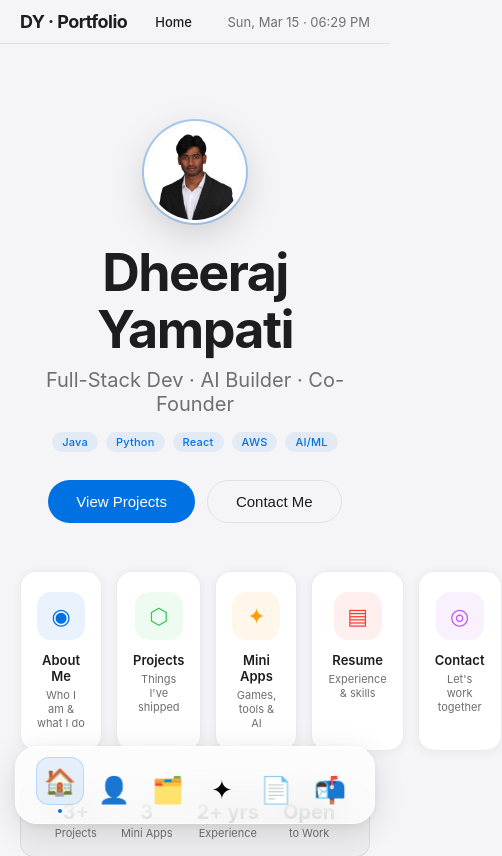
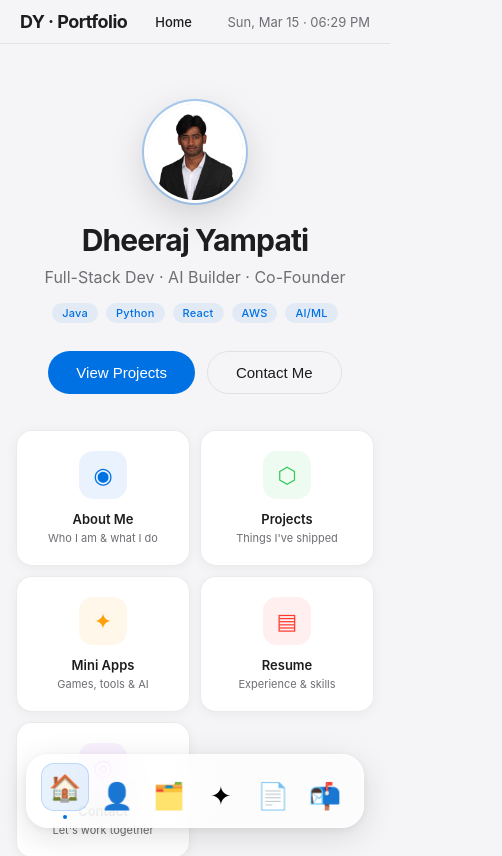
Before and after one commit to Dheeraj-Rex/portfolio-os, a React (Vite) app: page / in a window 390 px wide. Shown: the top 856 px of the page, 502 px wide, since content can reach past the window. Built offline with nearby package versions, Linux system fonts and the light colour scheme.

Commit message:
feat: mobile responsive + social links

```diff
--- a/src/App.jsx
+++ b/src/App.jsx
@@ -62,6 +62,29 @@ const globalStyle = `
 
   .nav-pill:hover { background: rgba(0,0,0,0.06); }
   .nav-pill { transition: background 0.15s ease; }
+
+  /* ── MOBILE RESPONSIVE ───────────────────────────────────── */
+  @media (max-width: 768px) {
+    .desktop-grid-5 { grid-template-columns: repeat(3, 1fr) !important; }
+    .desktop-grid-3 { grid-template-columns: 1fr 1fr !important; }
+    .desktop-grid-2 { grid-template-columns: 1fr !important; }
+    .desktop-grid-skills { grid-template-columns: 1fr 1fr !important; }
+    .desktop-two-col { grid-template-columns: 1fr !important; }
+    .hero-title { font-size: 36px !important; }
+    .hero-sub { font-size: 16px !important; }
+    .section-title { font-size: 26px !important; }
+    .section-pad { padding: 20px !important; }
+    .hide-mobile { display: none !important; }
+    .dock-label { display: none !important; }
+    .resume-bullets { padding-left: 12px !important; }
+  }
+  @media (max-width: 480px) {
+    .desktop-grid-5 { grid-template-columns: repeat(2, 1fr) !important; gap: 10px !important; }
+    .desktop-grid-3 { grid-template-columns: 1fr !important; }
+    .mini-apps-grid { grid-template-columns: 1fr !important; }
+    .hero-title { font-size: 30px !important; }
+    .stats-bar { gap: 16px !important; }
+  }
 `;
 
 // ─── COMPONENTS ───────────────────────────────────────────────────
@@ -88,7 +111,7 @@ const WindowDots = () => (
 );
 
 const SectionShell = ({ children, style = {} }) => (
-  <div className="scaleIn" style={{
+  <div className="scaleIn section-pad" style={{
     background: colors.surfaceSolid,
     borderRadius: 18,
     padding: 32,
@@ -116,7 +139,7 @@ const HomeSection = ({ onNav }) => {
   return (
     <div style={{ maxWidth: 900, margin: "0 auto" }}>
       {/* Hero */}
-      <div className="fadeUp" style={{ textAlign: "center", padding: "60px 0 48px" }}>
+      <div className="fadeUp" style={{ textAlign: "center", padding: "40px 0 36px" }}>
         <div style={{
           width: 96, height: 96, borderRadius: "50%", margin: "0 auto 24px",
           overflow: "hidden",
@@ -128,10 +151,10 @@ const HomeSection = ({ onNav }) => {
             style={{ width: "100%", height: "100%", objectFit: "cover", objectPosition: "center top" }}
           />
         </div>
-        <h1 style={{ fontSize: 52, fontWeight: 700, color: colors.text, letterSpacing: "-0.03em", lineHeight: 1.1 }}>
+        <h1 className="hero-title" style={{ fontSize: 52, fontWeight: 700, color: colors.text, letterSpacing: "-0.03em", lineHeight: 1.1 }}>
           Dheeraj Yampati
         </h1>
-        <p style={{ fontSize: 20, color: colors.subtext, marginTop: 10, fontWeight: 400 }}>
+        <p className="hero-sub" style={{ fontSize: 20, color: colors.subtext, marginTop: 10, fontWeight: 400 }}>
           Full-Stack Dev · AI Builder · Co-Founder
         </p>
         <div style={{ display: "flex", gap: 8, justifyContent: "center", marginTop: 16 }}>
@@ -150,7 +173,7 @@ const HomeSection = ({ onNav }) => {
       </div>
 
       {/* App Grid */}
-      <div style={{
+      <div className="desktop-grid-5" style={{
         display: "grid", gridTemplateColumns: "repeat(5, 1fr)", gap: 14,
         animation: "fadeUp 0.5s 0.15s ease both", opacity: 0,
         animationFillMode: "forwards"
@@ -180,7 +203,7 @@ const HomeSection = ({ onNav }) => {
         background: "rgba(0,0,0,0.03)", border: `1px solid ${colors.border}`,
         display: "flex", gap: 24, justifyContent: "center",
         animation: "fadeUp 0.5s 0.3s ease both", opacity: 0, animationFillMode: "forwards"
-      }}>
+      }} className="stats-bar">
         {[["3+", "Projects"], ["3", "Mini Apps"], ["2+ yrs", "Experience"], ["Open", "to Work"]].map(([v, l]) => (
           <div key={l} style={{ textAlign: "center" }}>
             <div style={{ fontSize: 20, fontWeight: 700, color: colors.text }}>{v}</div>
@@ -195,7 +218,7 @@ const HomeSection = ({ onNav }) => {
 // ABOUT
 const AboutSection = () => (
   <SectionShell>
-    <div style={{ display: "grid", gridTemplateColumns: "1fr 1fr", gap: 40, maxWidth: 860, margin: "0 auto" }}>
+    <div className="desktop-two-col" style={{ display: "grid", gridTemplateColumns: "1fr 1fr", gap: 40, maxWidth: 860, margin: "0 auto" }}>
       <div>
         <p style={{ fontSize: 12, fontWeight: 600, color: colors.accent, letterSpacing: "0.08em", textTransform: "uppercase", marginBottom: 8 }}>About Me</p>
         <h2 style={{ fontSize: 36, fontWeight: 700, color: colors.text, letterSpacing: "-0.025em", lineHeight: 1.15 }}>
@@ -260,7 +283,7 @@ const ProjectsSection = () => {
           </div>
           <span style={{ fontSize: 13, color: colors.subtext }}>6 projects</span>
         </div>
-        <div style={{ display: "grid", gridTemplateColumns: "1fr 1fr 1fr", gap: 16 }}>
+        <div className="desktop-grid-3" style={{ display: "grid", gridTemplateColumns: "1fr 1fr 1fr", gap: 16 }}>
           {projects.map((p, i) => (
             <div key={i} className="card" style={{
               borderRadius: 16, padding: "20px",
@@ -340,7 +363,7 @@ const MiniAppsSection = () => {
         <h2 style={{ fontSize: 32, fontWeight: 700, color: colors.text, letterSpacing: "-0.025em", marginBottom: 6 }}>Mini Apps</h2>
         <p style={{ fontSize: 14, color: colors.subtext, marginBottom: 28 }}>Real apps — right here, no links needed. Click to launch.</p>
 
-        <div style={{ display: "grid", gridTemplateColumns: "1fr 1fr", gap: 16 }}>
+        <div className="mini-apps-grid" style={{ display: "grid", gridTemplateColumns: "1fr 1fr", gap: 16 }}>
           {apps.map(app => (
             <div key={app.id}>
               <div className="mini-app card" onClick={() => setActive(active === app.id ? null : app.id)} style={{
@@ -931,7 +954,7 @@ const ResumeSection = () => (
       {/* Skills Grid */}
       <div>
         <h3 style={{ fontSize: 13, fontWeight: 600, color: colors.subtext, letterSpacing: "0.06em", textTransform: "uppercase", marginBottom: 16 }}>Skills</h3>
-        <div style={{ display: "grid", gridTemplateColumns: "repeat(3, 1fr)", gap: 12 }}>
+        <div className="desktop-grid-skills" style={{ display: "grid", gridTemplateColumns: "repeat(3, 1fr)", gap: 12 }}>
           {[
             { cat: "Languages", skills: "Java, Python, C/C++, JavaScript, SQL, Bash" },
             { cat: "Frontend", skills: "React, Next.js, JavaFX, REST APIs" },
@@ -993,11 +1016,25 @@ const ContactSection = () => {
           </div>
         )}
 
-        <div style={{ display: "flex", justifyContent: "center", gap: 16, marginTop: 28 }}>
-          {[["GitHub","⌥"],["LinkedIn","in"],["Email","✉"]].map(([l, i]) => (
-            <div key={l} style={{ display: "flex", alignItems: "center", gap: 6, fontSize: 13, color: colors.subtext, cursor: "pointer" }}>
-              <span>{i}</span><span>{l}</span>
-            </div>
+        <div style={{ display: "flex", justifyContent: "center", gap: 10, marginTop: 28, flexWrap: "wrap" }}>
+          {[
+            { label: "GitHub",   icon: "⌥", href: "https://github.com/Dheeraj-Rex" },
+            { label: "LinkedIn", icon: "in", href: "https://linkedin.com/in/dheerajyampati" },
+            { label: "Email",    icon: "✉",  href: "mailto:dheerajyampati@gmail.com" },
+          ].map(({ label, icon, href }) => (
+            <a key={label} href={href} target="_blank" rel="noopener noreferrer"
+              style={{
+                display: "flex", alignItems: "center", gap: 6, fontSize: 13,
+                color: colors.subtext, padding: "8px 16px", borderRadius: 980,
+                border: `1px solid ${colors.border}`, background: colors.bg,
+                textDecoration: "none", transition: "all 0.15s ease",
+              }}
+              onMouseEnter={e => { e.currentTarget.style.borderColor = colors.accent; e.currentTarget.style.color = colors.accent; }}
+              onMouseLeave={e => { e.currentTarget.style.borderColor = colors.border; e.currentTarget.style.color = colors.subtext; }}
+            >
+              <span style={{ fontWeight: 600 }}>{icon}</span>
+              <span>{label}</span>
+            </a>
           ))}
         </div>
       </div>
@@ -1017,18 +1054,19 @@ const dockItems = [
 
 const Dock = ({ active, onNav }) => (
   <div style={{
-    position: "fixed", bottom: 20, left: "50%", transform: "translateX(-50%)",
+    position: "fixed", bottom: 16, left: "50%", transform: "translateX(-50%)",
     background: colors.dock,
     backdropFilter: "blur(20px)",
     WebkitBackdropFilter: "blur(20px)",
     borderRadius: 22,
-    padding: "10px 20px",
+    padding: "8px 14px",
     border: `1px solid rgba(255,255,255,0.6)`,
     boxShadow: "0 8px 32px rgba(0,0,0,0.12), 0 2px 8px rgba(0,0,0,0.06)",
     display: "flex",
     alignItems: "flex-end",
-    gap: 6,
+    gap: 4,
     zIndex: 100,
+    maxWidth: "calc(100vw - 32px)",
   }}>
     {dockItems.map(item => (
       <div key={item.id} className="dock-icon" onClick={() => onNav(item.id)} style={{ position: "relative", display: "flex", flexDirection: "column", alignItems: "center" }}>
@@ -1093,7 +1131,7 @@ export default function PortfolioOS() {
       <style>{globalStyle}</style>
       <MenuBar section={section} />
       <div key={section} style={{
-        paddingTop: 64, paddingBottom: 100, paddingLeft: 20, paddingRight: 20,
+        paddingTop: 64, paddingBottom: 110, paddingLeft: 16, paddingRight: 16,
         maxWidth: 1000, margin: "0 auto",
         animation: "fadeIn 0.3s ease both"
       }}>
```
